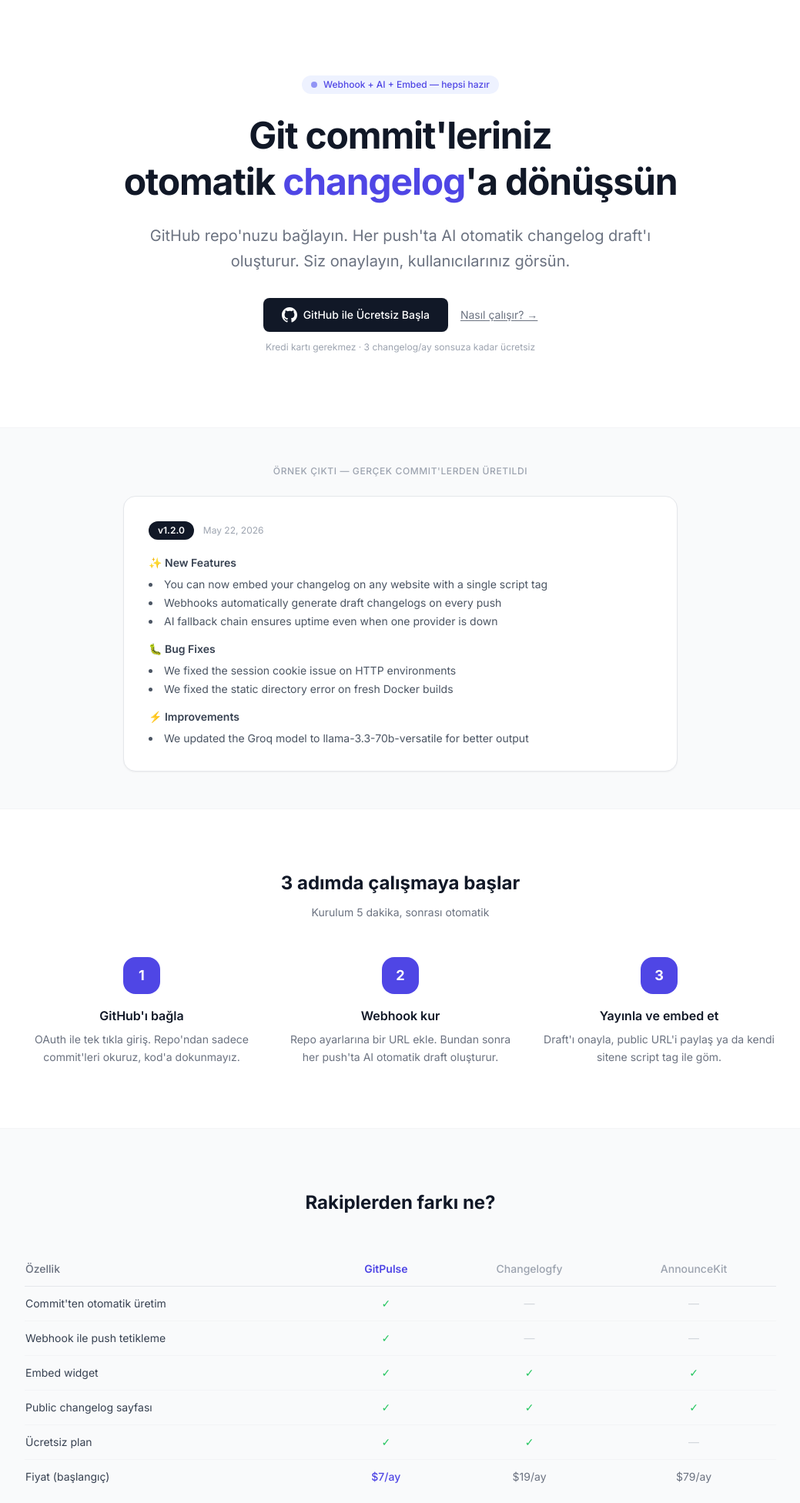
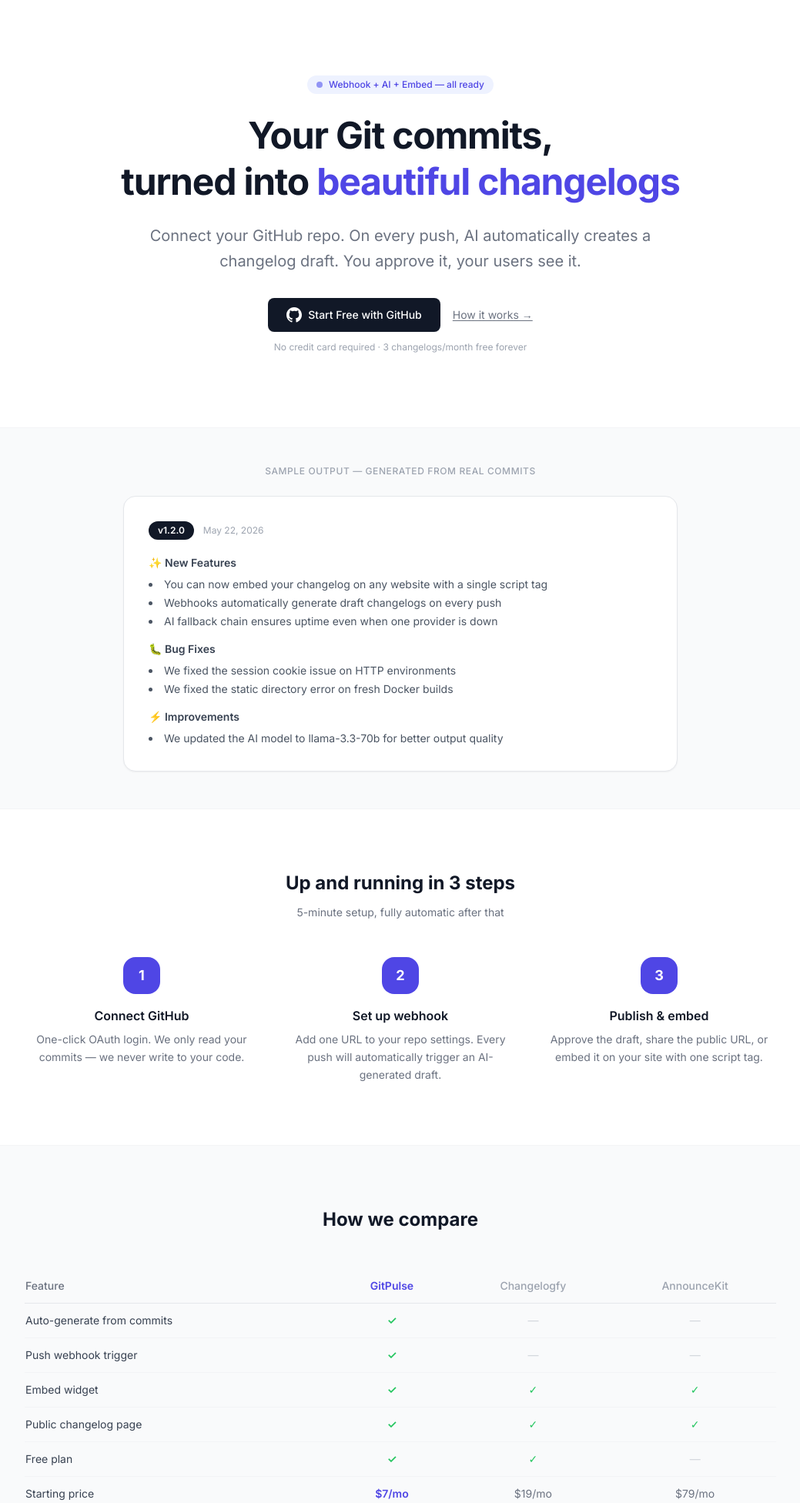
Before and after one commit to emrefkrlr/gitpulse, a FastAPI app: page / in a window 1280 px wide. Shown: the top 1952 px of the page at 77% size, without its empty margins (120-1159 px from the left). Run offline with FastAPI, Linux system fonts and the light colour scheme; some libraries are stand-ins or nearby versions.

Commit message:
feat: v1.2.1 deepseek + full english

```diff
--- a/app/templates/landing.html
+++ b/app/templates/landing.html
@@ -8,14 +8,14 @@
   <div class="max-w-5xl mx-auto px-6 py-24 text-center">
     <div class="inline-flex items-center gap-2 text-xs font-medium text-indigo-600 bg-indigo-50 px-3 py-1 rounded-full mb-6">
       <span class="w-2 h-2 bg-indigo-500 rounded-full animate-pulse"></span>
-      Webhook + AI + Embed — hepsi hazır
+      Webhook + AI + Embed — all ready
     </div>
     <h1 class="text-5xl font-bold tracking-tight text-gray-900 max-w-3xl mx-auto leading-tight">
-      Git commit'leriniz<br/>otomatik <span class="text-indigo-600">changelog</span>'a dönüşsün
+      Your Git commits,<br/>turned into <span class="text-indigo-600">beautiful changelogs</span>
     </h1>
     <p class="mt-6 text-xl text-gray-500 max-w-2xl mx-auto leading-relaxed">
-      GitHub repo'nuzu bağlayın. Her push'ta AI otomatik changelog draft'ı oluşturur.
-      Siz onaylayın, kullanıcılarınız görsün.
+      Connect your GitHub repo. On every push, AI automatically creates a changelog draft.
+      You approve it, your users see it.
     </p>
 
     {% if error %}
@@ -28,20 +28,20 @@
       <a href="/auth/github"
          class="inline-flex items-center gap-2 bg-gray-900 text-white px-6 py-3 rounded-lg font-medium text-sm hover:bg-gray-700 transition-colors shadow-sm">
         <svg class="w-5 h-5" fill="currentColor" viewBox="0 0 24 24"><path d="M12 0C5.37 0 0 5.37 0 12c0 5.3 3.44 9.8 8.2 11.38.6.1.82-.26.82-.58v-2.03c-3.34.73-4.04-1.6-4.04-1.6-.54-1.38-1.33-1.75-1.33-1.75-1.09-.74.08-.73.08-.73 1.2.08 1.84 1.24 1.84 1.24 1.07 1.83 2.8 1.3 3.48 1 .1-.78.42-1.3.76-1.6-2.67-.3-5.47-1.33-5.47-5.93 0-1.31.47-2.38 1.24-3.22-.12-.3-.54-1.52.12-3.18 0 0 1.01-.32 3.3 1.23a11.5 11.5 0 013-.4c1.02 0 2.04.13 3 .4 2.29-1.55 3.3-1.23 3.3-1.23.66 1.66.24 2.88.12 3.18.77.84 1.24 1.91 1.24 3.22 0 4.61-2.81 5.63-5.48 5.92.43.37.81 1.1.81 2.22v3.29c0 .32.22.69.83.57C20.57 21.8 24 17.3 24 12c0-6.63-5.37-12-12-12z"/></svg>
-        GitHub ile Ücretsiz Başla
+        Start Free with GitHub
       </a>
       <a href="/how-it-works" class="text-sm text-gray-500 hover:text-gray-900 underline underline-offset-2">
-        Nasıl çalışır? →
+        How it works →
       </a>
     </div>
-    <p class="mt-3 text-xs text-gray-400">Kredi kartı gerekmez · 3 changelog/ay sonsuza kadar ücretsiz</p>
+    <p class="mt-3 text-xs text-gray-400">No credit card required · 3 changelogs/month free forever</p>
   </div>
 </div>
 
 <!-- Demo preview -->
 <div class="bg-gray-50 border-y border-gray-100 py-12">
   <div class="max-w-3xl mx-auto px-6">
-    <p class="text-xs font-medium text-gray-400 uppercase tracking-wider text-center mb-6">Örnek çıktı — gerçek commit'lerden üretildi</p>
+    <p class="text-xs font-medium text-gray-400 uppercase tracking-wider text-center mb-6">Sample output — generated from real commits</p>
     <div class="bg-white rounded-2xl border border-gray-200 shadow-sm p-8">
       <div class="flex items-center gap-3 mb-5">
         <span class="bg-gray-900 text-white text-xs font-semibold px-3 py-1 rounded-full">v1.2.0</span>
@@ -66,7 +66,7 @@
         <div>
           <p class="font-semibold mb-2">⚡ Improvements</p>
           <ul class="list-disc list-inside space-y-1 text-gray-600">
-            <li>We updated the Groq model to llama-3.3-70b-versatile for better output</li>
+            <li>We updated the AI model to llama-3.3-70b for better output quality</li>
           </ul>
         </div>
       </div>
@@ -76,36 +76,36 @@
 
 <!-- How it works -->
 <div class="max-w-5xl mx-auto px-6 py-20">
-  <h2 class="text-2xl font-bold text-center text-gray-900 mb-3">3 adımda çalışmaya başlar</h2>
-  <p class="text-center text-gray-500 mb-12 text-sm">Kurulum 5 dakika, sonrası otomatik</p>
+  <h2 class="text-2xl font-bold text-center text-gray-900 mb-3">Up and running in 3 steps</h2>
+  <p class="text-center text-gray-500 mb-12 text-sm">5-minute setup, fully automatic after that</p>
   <div class="grid grid-cols-1 md:grid-cols-3 gap-8">
     <div class="text-center">
       <div class="w-12 h-12 rounded-2xl bg-indigo-600 text-white flex items-center justify-center text-lg font-bold mx-auto mb-4">1</div>
-      <h3 class="font-semibold text-gray-900 mb-2">GitHub'ı bağla</h3>
-      <p class="text-sm text-gray-500 leading-relaxed">OAuth ile tek tıkla giriş. Repo'ndan sadece commit'leri okuruz, kod'a dokunmayız.</p>
+      <h3 class="font-semibold text-gray-900 mb-2">Connect GitHub</h3>
+      <p class="text-sm text-gray-500 leading-relaxed">One-click OAuth login. We only read your commits — we never write to your code.</p>
     </div>
     <div class="text-center">
       <div class="w-12 h-12 rounded-2xl bg-indigo-600 text-white flex items-center justify-center text-lg font-bold mx-auto mb-4">2</div>
-      <h3 class="font-semibold text-gray-900 mb-2">Webhook kur</h3>
-      <p class="text-sm text-gray-500 leading-relaxed">Repo ayarlarına bir URL ekle. Bundan sonra her push'ta AI otomatik draft oluşturur.</p>
+      <h3 class="font-semibold text-gray-900 mb-2">Set up webhook</h3>
+      <p class="text-sm text-gray-500 leading-relaxed">Add one URL to your repo settings. Every push will automatically trigger an AI-generated draft.</p>
     </div>
     <div class="text-center">
       <div class="w-12 h-12 rounded-2xl bg-indigo-600 text-white flex items-center justify-center text-lg font-bold mx-auto mb-4">3</div>
-      <h3 class="font-semibold text-gray-900 mb-2">Yayınla ve embed et</h3>
-      <p class="text-sm text-gray-500 leading-relaxed">Draft'ı onayla, public URL'i paylaş ya da kendi sitene script tag ile göm.</p>
+      <h3 class="font-semibold text-gray-900 mb-2">Publish & embed</h3>
+      <p class="text-sm text-gray-500 leading-relaxed">Approve the draft, share the public URL, or embed it on your site with one script tag.</p>
     </div>
   </div>
 </div>
 
-<!-- Features -->
+<!-- Comparison -->
 <div class="bg-gray-50 border-y border-gray-100 py-20">
   <div class="max-w-5xl mx-auto px-6">
-    <h2 class="text-2xl font-bold text-center text-gray-900 mb-12">Rakiplerden farkı ne?</h2>
+    <h2 class="text-2xl font-bold text-center text-gray-900 mb-12">How we compare</h2>
     <div class="overflow-x-auto">
       <table class="w-full text-sm">
         <thead>
           <tr class="border-b border-gray-200">
-            <th class="text-left py-3 pr-8 text-gray-500 font-medium">Özellik</th>
+            <th class="text-left py-3 pr-8 text-gray-500 font-medium">Feature</th>
             <th class="text-center py-3 px-4 text-indigo-600 font-semibold">GitPulse</th>
             <th class="text-center py-3 px-4 text-gray-400 font-medium">Changelogfy</th>
             <th class="text-center py-3 px-4 text-gray-400 font-medium">AnnounceKit</th>
@@ -113,19 +113,19 @@
         </thead>
         <tbody class="divide-y divide-gray-100">
           {% for row in [
-            ("Commit'ten otomatik üretim", True, False, False),
-            ("Webhook ile push tetikleme", True, False, False),
+            ("Auto-generate from commits", True, False, False),
+            ("Push webhook trigger", True, False, False),
             ("Embed widget", True, True, True),
-            ("Public changelog sayfası", True, True, True),
-            ("Ücretsiz plan", True, True, False),
-            ("Fiyat (başlangıç)", "$7/ay", "$19/ay", "$79/ay"),
+            ("Public changelog page", True, True, True),
+            ("Free plan", True, True, False),
+            ("Starting price", "$7/mo", "$19/mo", "$79/mo"),
           ] %}
           <tr>
             <td class="py-3 pr-8 text-gray-700">{{ row[0] }}</td>
             <td class="py-3 px-4 text-center">
-              {% if row[1] == True %}<span class="text-green-500">✓</span>
+              {% if row[1] == True %}<span class="text-green-500 font-bold">✓</span>
               {% elif row[1] == False %}<span class="text-gray-300">—</span>
-              {% else %}<span class="font-medium text-indigo-600">{{ row[1] }}</span>{% endif %}
+              {% else %}<span class="font-semibold text-indigo-600">{{ row[1] }}</span>{% endif %}
             </td>
             <td class="py-3 px-4 text-center">
               {% if row[2] == True %}<span class="text-green-500">✓</span>
@@ -147,50 +147,50 @@
 
 <!-- Pricing -->
 <div class="max-w-5xl mx-auto px-6 py-20">
-  <h2 class="text-2xl font-bold text-center text-gray-900 mb-3">Fiyatlandırma</h2>
-  <p class="text-center text-gray-500 mb-12 text-sm">Bir kahve fiyatından başlıyor</p>
+  <h2 class="text-2xl font-bold text-center text-gray-900 mb-3">Pricing</h2>
+  <p class="text-center text-gray-500 mb-12 text-sm">Starting at the price of a coffee</p>
   <div class="grid grid-cols-1 md:grid-cols-3 gap-6">
 
     <div class="rounded-2xl border border-gray-200 p-7 flex flex-col">
       <h3 class="font-semibold text-gray-900 text-lg">Free</h3>
       <div class="mt-2 mb-1"><span class="text-4xl font-bold text-gray-900">$0</span></div>
-      <p class="text-xs text-gray-400 mb-5">Sonsuza kadar ücretsiz</p>
+      <p class="text-xs text-gray-400 mb-5">Free forever</p>
       <ul class="space-y-2 flex-1 text-sm text-gray-600">
-        <li class="flex items-center gap-2"><svg class="w-4 h-4 text-green-500 shrink-0" fill="none" stroke="currentColor" viewBox="0 0 24 24"><path stroke-linecap="round" stroke-linejoin="round" stroke-width="2" d="M5 13l4 4L19 7"/></svg>3 changelog/ay</li>
-        <li class="flex items-center gap-2"><svg class="w-4 h-4 text-green-500 shrink-0" fill="none" stroke="currentColor" viewBox="0 0 24 24"><path stroke-linecap="round" stroke-linejoin="round" stroke-width="2" d="M5 13l4 4L19 7"/></svg>1 proje</li>
-        <li class="flex items-center gap-2"><svg class="w-4 h-4 text-green-500 shrink-0" fill="none" stroke="currentColor" viewBox="0 0 24 24"><path stroke-linecap="round" stroke-linejoin="round" stroke-width="2" d="M5 13l4 4L19 7"/></svg>Public changelog sayfası</li>
+        <li class="flex items-center gap-2"><svg class="w-4 h-4 text-green-500 shrink-0" fill="none" stroke="currentColor" viewBox="0 0 24 24"><path stroke-linecap="round" stroke-linejoin="round" stroke-width="2" d="M5 13l4 4L19 7"/></svg>3 changelogs/month</li>
+        <li class="flex items-center gap-2"><svg class="w-4 h-4 text-green-500 shrink-0" fill="none" stroke="currentColor" viewBox="0 0 24 24"><path stroke-linecap="round" stroke-linejoin="round" stroke-width="2" d="M5 13l4 4L19 7"/></svg>1 project</li>
+        <li class="flex items-center gap-2"><svg class="w-4 h-4 text-green-500 shrink-0" fill="none" stroke="currentColor" viewBox="0 0 24 24"><path stroke-linecap="round" stroke-linejoin="round" stroke-width="2" d="M5 13l4 4L19 7"/></svg>Public changelog page</li>
         <li class="flex items-center gap-2"><svg class="w-4 h-4 text-green-500 shrink-0" fill="none" stroke="currentColor" viewBox="0 0 24 24"><path stroke-linecap="round" stroke-linejoin="round" stroke-width="2" d="M5 13l4 4L19 7"/></svg>GitPulse branding</li>
       </ul>
-      <a href="/auth/github" class="mt-6 text-center py-2.5 rounded-lg text-sm font-medium bg-gray-100 text-gray-700 hover:bg-gray-200 transition-colors">Ücretsiz Başla</a>
+      <a href="/auth/github" class="mt-6 text-center py-2.5 rounded-lg text-sm font-medium bg-gray-100 text-gray-700 hover:bg-gray-200 transition-colors">Get Started Free</a>
     </div>
 
     <div class="rounded-2xl border-2 border-indigo-500 shadow-lg p-7 flex flex-col relative">
-      <span class="absolute -top-3 left-1/2 -translate-x-1/2 text-xs bg-indigo-600 text-white px-3 py-1 rounded-full font-medium whitespace-nowrap">En Popüler</span>
+      <span class="absolute -top-3 left-1/2 -translate-x-1/2 text-xs bg-indigo-600 text-white px-3 py-1 rounded-full font-medium whitespace-nowrap">Most Popular</span>
       <h3 class="font-semibold text-gray-900 text-lg">Starter</h3>
-      <div class="mt-2 mb-1"><span class="text-4xl font-bold text-gray-900">$7</span><span class="text-gray-400 text-sm">/ay</span></div>
-      <p class="text-xs text-gray-400 mb-5">Bir kahve fiyatına profesyonel changelog</p>
+      <div class="mt-2 mb-1"><span class="text-4xl font-bold text-gray-900">$7</span><span class="text-gray-400 text-sm">/month</span></div>
+      <p class="text-xs text-gray-400 mb-5">Professional changelogs at coffee price</p>
       <ul class="space-y-2 flex-1 text-sm text-gray-600">
-        <li class="flex items-center gap-2"><svg class="w-4 h-4 text-green-500 shrink-0" fill="none" stroke="currentColor" viewBox="0 0 24 24"><path stroke-linecap="round" stroke-linejoin="round" stroke-width="2" d="M5 13l4 4L19 7"/></svg>20 changelog/ay</li>
-        <li class="flex items-center gap-2"><svg class="w-4 h-4 text-green-500 shrink-0" fill="none" stroke="currentColor" viewBox="0 0 24 24"><path stroke-linecap="round" stroke-linejoin="round" stroke-width="2" d="M5 13l4 4L19 7"/></svg>3 proje</li>
+        <li class="flex items-center gap-2"><svg class="w-4 h-4 text-green-500 shrink-0" fill="none" stroke="currentColor" viewBox="0 0 24 24"><path stroke-linecap="round" stroke-linejoin="round" stroke-width="2" d="M5 13l4 4L19 7"/></svg>20 changelogs/month</li>
+        <li class="flex items-center gap-2"><svg class="w-4 h-4 text-green-500 shrink-0" fill="none" stroke="currentColor" viewBox="0 0 24 24"><path stroke-linecap="round" stroke-linejoin="round" stroke-width="2" d="M5 13l4 4L19 7"/></svg>3 projects</li>
         <li class="flex items-center gap-2"><svg class="w-4 h-4 text-green-500 shrink-0" fill="none" stroke="currentColor" viewBox="0 0 24 24"><path stroke-linecap="round" stroke-linejoin="round" stroke-width="2" d="M5 13l4 4L19 7"/></svg>Embed widget</li>
-        <li class="flex items-center gap-2"><svg class="w-4 h-4 text-green-500 shrink-0" fill="none" stroke="currentColor" viewBox="0 0 24 24"><path stroke-linecap="round" stroke-linejoin="round" stroke-width="2" d="M5 13l4 4L19 7"/></svg>GitPulse branding kaldır</li>
-        <li class="flex items-center gap-2"><svg class="w-4 h-4 text-green-500 shrink-0" fill="none" stroke="currentColor" viewBox="0 0 24 24"><path stroke-linecap="round" stroke-linejoin="round" stroke-width="2" d="M5 13l4 4L19 7"/></svg>Email bildirimleri</li>
+        <li class="flex items-center gap-2"><svg class="w-4 h-4 text-green-500 shrink-0" fill="none" stroke="currentColor" viewBox="0 0 24 24"><path stroke-linecap="round" stroke-linejoin="round" stroke-width="2" d="M5 13l4 4L19 7"/></svg>Remove GitPulse branding</li>
+        <li class="flex items-center gap-2"><svg class="w-4 h-4 text-green-500 shrink-0" fill="none" stroke="currentColor" viewBox="0 0 24 24"><path stroke-linecap="round" stroke-linejoin="round" stroke-width="2" d="M5 13l4 4L19 7"/></svg>Email notifications</li>
       </ul>
-      <a href="/auth/github" class="mt-6 text-center py-2.5 rounded-lg text-sm font-medium bg-indigo-600 text-white hover:bg-indigo-500 transition-colors">Başla — $7/ay</a>
+      <a href="/auth/github" class="mt-6 text-center py-2.5 rounded-lg text-sm font-medium bg-indigo-600 text-white hover:bg-indigo-500 transition-colors">Get Starter — $7/mo</a>
     </div>
 
     <div class="rounded-2xl border border-gray-200 p-7 flex flex-col">
       <h3 class="font-semibold text-gray-900 text-lg">Pro</h3>
-      <div class="mt-2 mb-1"><span class="text-4xl font-bold text-gray-900">$19</span><span class="text-gray-400 text-sm">/ay</span></div>
-      <p class="text-xs text-gray-400 mb-5">Ciddi projeler için</p>
+      <div class="mt-2 mb-1"><span class="text-4xl font-bold text-gray-900">$19</span><span class="text-gray-400 text-sm">/month</span></div>
+      <p class="text-xs text-gray-400 mb-5">For serious projects</p>
       <ul class="space-y-2 flex-1 text-sm text-gray-600">
-        <li class="flex items-center gap-2"><svg class="w-4 h-4 text-green-500 shrink-0" fill="none" stroke="currentColor" viewBox="0 0 24 24"><path stroke-linecap="round" stroke-linejoin="round" stroke-width="2" d="M5 13l4 4L19 7"/></svg>Sınırsız changelog</li>
-        <li class="flex items-center gap-2"><svg class="w-4 h-4 text-green-500 shrink-0" fill="none" stroke="currentColor" viewBox="0 0 24 24"><path stroke-linecap="round" stroke-linejoin="round" stroke-width="2" d="M5 13l4 4L19 7"/></svg>10 proje</li>
+        <li class="flex items-center gap-2"><svg class="w-4 h-4 text-green-500 shrink-0" fill="none" stroke="currentColor" viewBox="0 0 24 24"><path stroke-linecap="round" stroke-linejoin="round" stroke-width="2" d="M5 13l4 4L19 7"/></svg>Unlimited changelogs</li>
+        <li class="flex items-center gap-2"><svg class="w-4 h-4 text-green-500 shrink-0" fill="none" stroke="currentColor" viewBox="0 0 24 24"><path stroke-linecap="round" stroke-linejoin="round" stroke-width="2" d="M5 13l4 4L19 7"/></svg>10 projects</li>
         <li class="flex items-center gap-2"><svg class="w-4 h-4 text-green-500 shrink-0" fill="none" stroke="currentColor" viewBox="0 0 24 24"><path stroke-linecap="round" stroke-linejoin="round" stroke-width="2" d="M5 13l4 4L19 7"/></svg>Custom domain</li>
-        <li class="flex items-center gap-2"><svg class="w-4 h-4 text-green-500 shrink-0" fill="none" stroke="currentColor" viewBox="0 0 24 24"><path stroke-linecap="round" stroke-linejoin="round" stroke-width="2" d="M5 13l4 4L19 7"/></svg>Öncelikli destek</li>
-        <li class="flex items-center gap-2"><svg class="w-4 h-4 text-green-500 shrink-0" fill="none" stroke="currentColor" viewBox="0 0 24 24"><path stroke-linecap="round" stroke-linejoin="round" stroke-width="2" d="M5 13l4 4L19 7"/></svg>Tüm özellikler</li>
+        <li class="flex items-center gap-2"><svg class="w-4 h-4 text-green-500 shrink-0" fill="none" stroke="currentColor" viewBox="0 0 24 24"><path stroke-linecap="round" stroke-linejoin="round" stroke-width="2" d="M5 13l4 4L19 7"/></svg>Priority support</li>
+        <li class="flex items-center gap-2"><svg class="w-4 h-4 text-green-500 shrink-0" fill="none" stroke="currentColor" viewBox="0 0 24 24"><path stroke-linecap="round" stroke-linejoin="round" stroke-width="2" d="M5 13l4 4L19 7"/></svg>All features</li>
       </ul>
-      <a href="/auth/github" class="mt-6 text-center py-2.5 rounded-lg text-sm font-medium bg-gray-100 text-gray-700 hover:bg-gray-200 transition-colors">Başla — $19/ay</a>
+      <a href="/auth/github" class="mt-6 text-center py-2.5 rounded-lg text-sm font-medium bg-gray-100 text-gray-700 hover:bg-gray-200 transition-colors">Get Pro — $19/mo</a>
     </div>
 
   </div>
```
Also changed, not shown: app/services/ai.py (+23 -25 lines), app/templates/how_it_works.html (+43 -43 lines), CHANGELOG.md, 1 other file.
